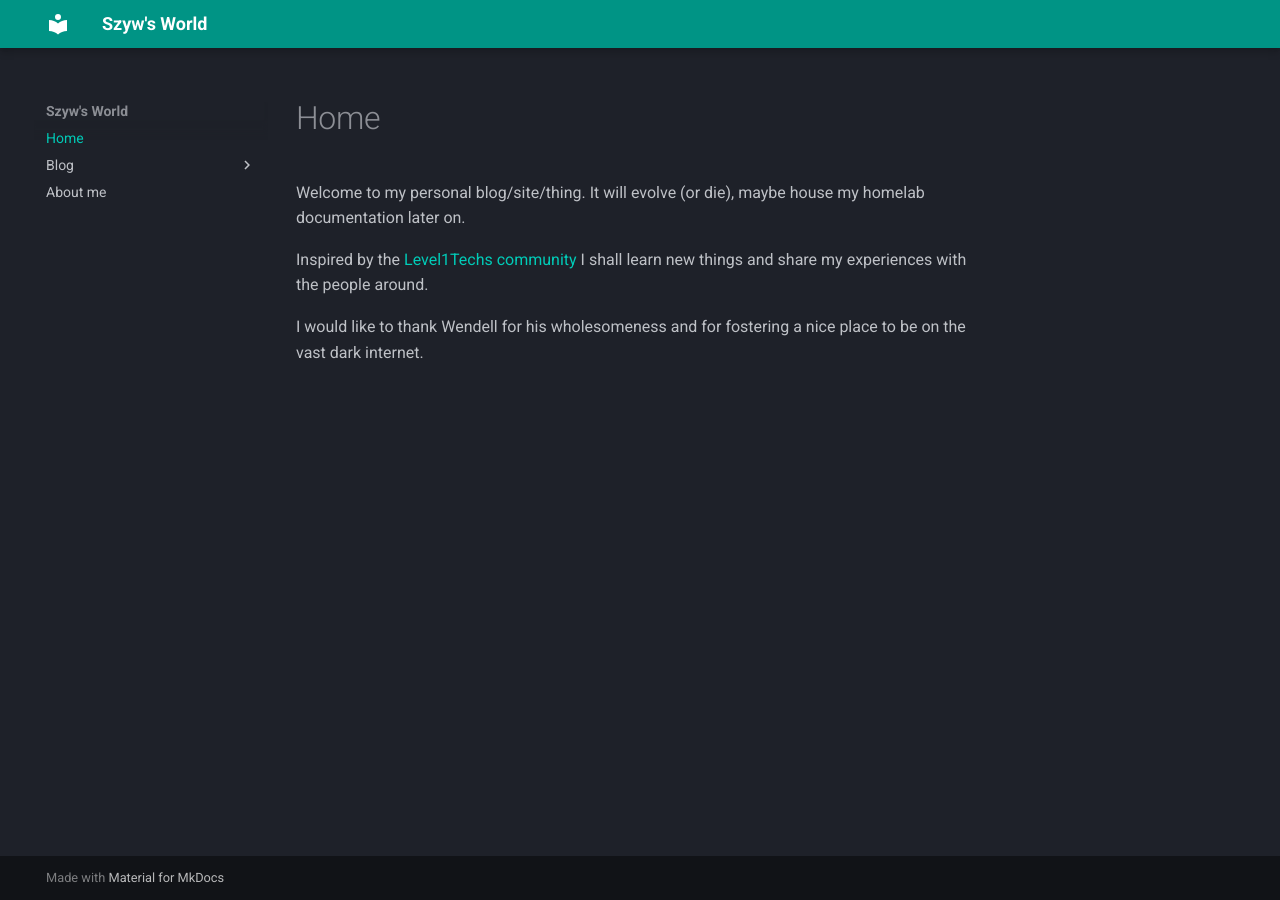
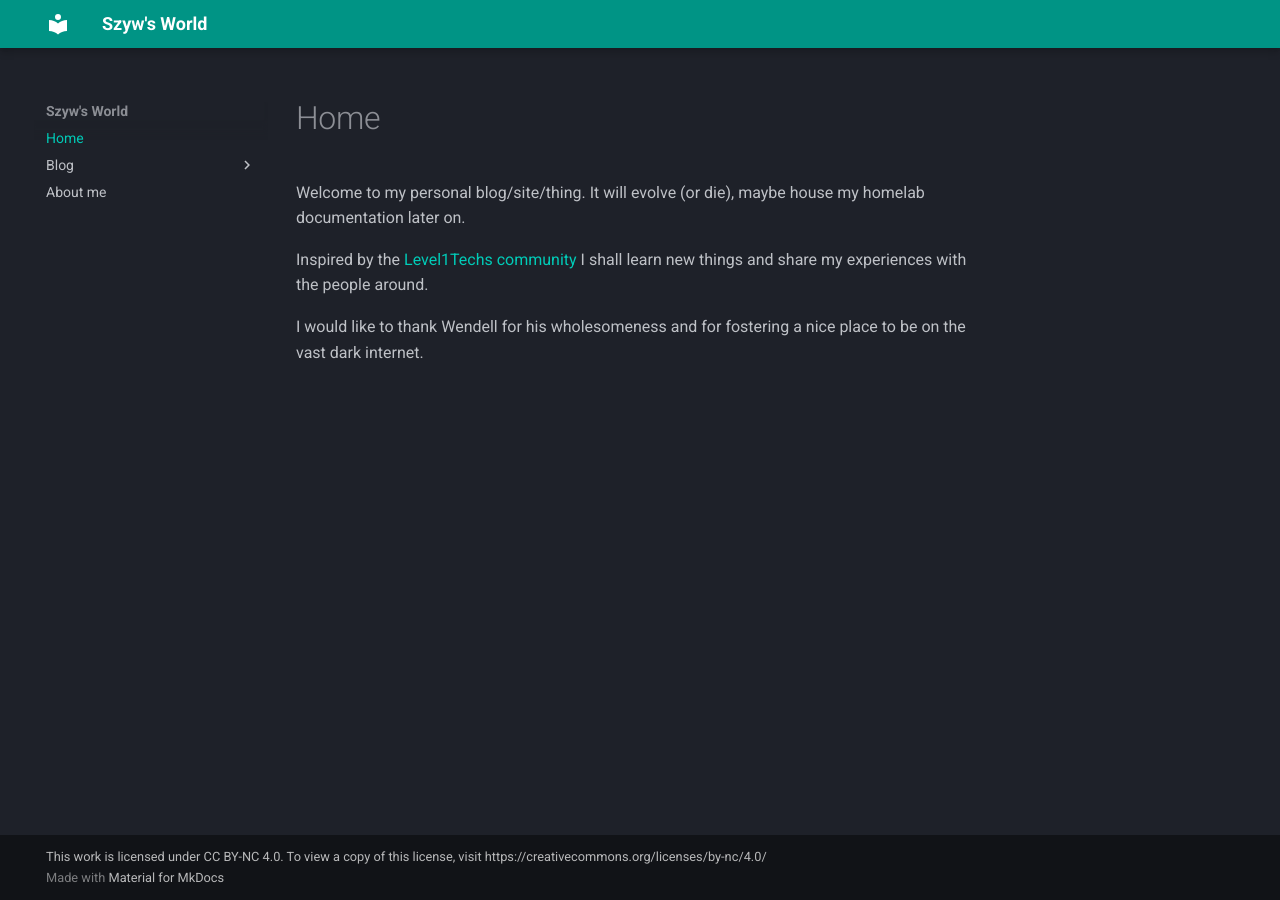
Before and after one commit to Zszywany/website, an MkDocs documentation site: the page built from docs/index.md, in a window 1280 px wide. Built offline with MkDocs 1.6.1 and Material for MkDocs 9.7.7, drawn with Linux system fonts in a browser that asks for light colours.

Commit message:
Add licence to footer, overrides not in use yet

```diff
--- a/mkdocs.yml
+++ b/mkdocs.yml
@@ -4,6 +4,7 @@ plugins:
   - blog
 theme:
   name: material
+  #custom_dir: overrides
   palette:
     scheme: slate
     primary: teal
@@ -15,3 +16,5 @@ nav:
   - Blog:
     - blog/index.md
   - About me: about.md
+#copyright: Szyw's World  © 2025 by Zszywany is licensed under CC BY-NC 4.0. To view a copy of this license, visit https://creativecommons.org/licenses/by-nc/4.0/
+copyright: This work is licensed under CC BY-NC 4.0. To view a copy of this license, visit https://creativecommons.org/licenses/by-nc/4.0/
--- /dev/null
+++ b/overrides/partials/footer.html
@@ -0,0 +1 @@
+<a href="https://blog.szyw.org">Szyw's World</a> © 2025 by <a href="https://blog.szyw.org/about/">Zszywany</a> is licensed under <a href="https://creativecommons.org/licenses/by-nc/4.0/">CC BY-NC 4.0</a><img src="https://mirrors.creativecommons.org/presskit/icons/cc.svg" alt="" style="max-width: 1em;max-height:1em;margin-left: .2em;"><img src="https://mirrors.creativecommons.org/presskit/icons/by.svg" alt="" style="max-width: 1em;max-height:1em;margin-left: .2em;"><img src="https://mirrors.creativecommons.org/presskit/icons/nc.svg" alt="" style="max-width: 1em;max-height:1em;margin-left: .2em;">
```
